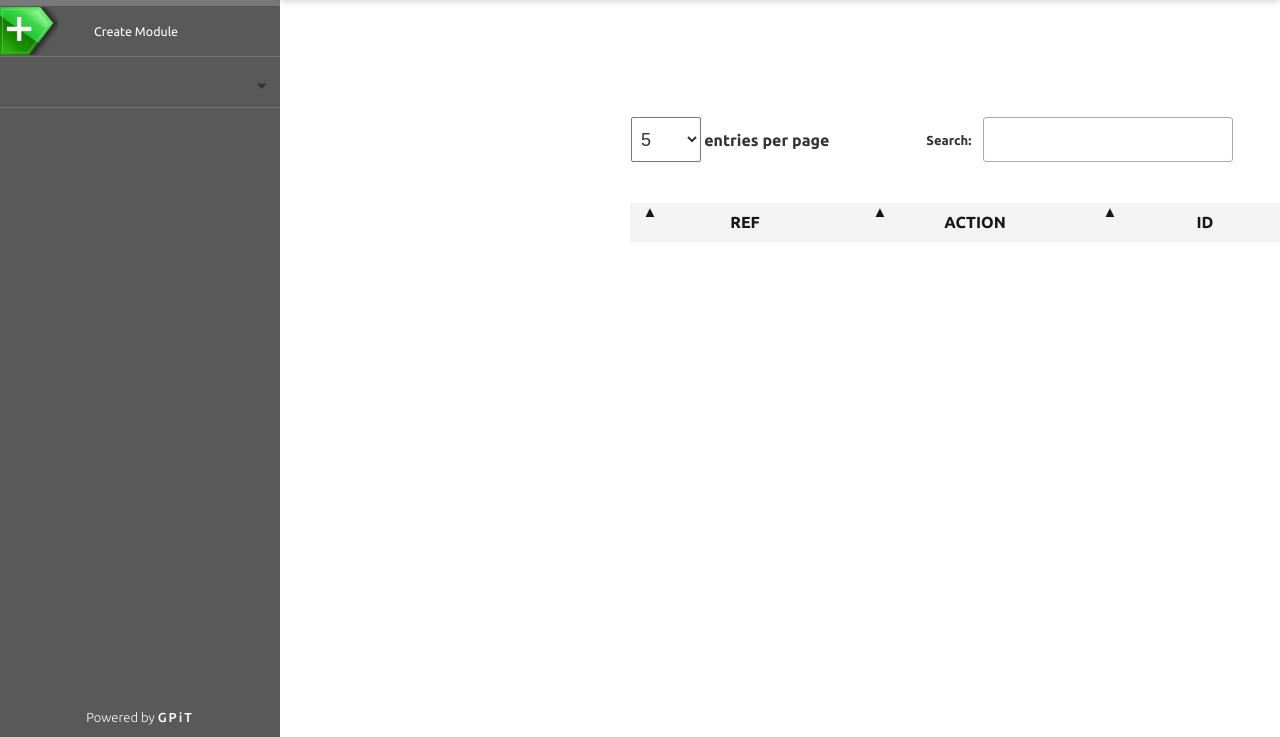
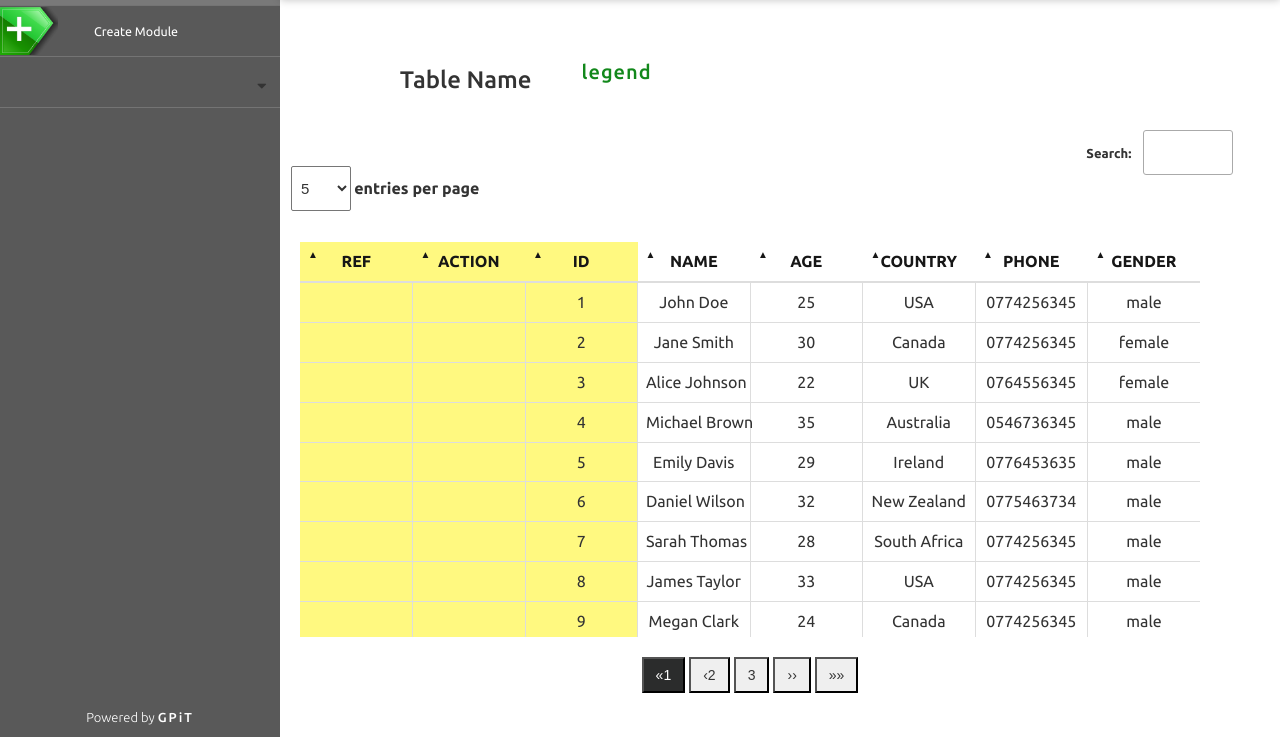
Before and after one commit to glitz-jndu/tableCreater, a plain HTML site: page dev.html in a window 1280 px wide. Shown: the part 63-800 px from the top of the page. Drawn offline with nearby package versions, Linux system fonts and the light colour scheme; a web font is replaced by a local one.

Commit message:
create table with basic requirements

```diff
--- a/dev.html
+++ b/dev.html
@@ -148,8 +148,16 @@
         <div class="main">
             <div class="content">
                 <div id="container">
+
+                        <div id="tableName">
+                            <h3>Table Name</h3>
+                            <h4>legend</h4>
+                        </div>
+
+
                     <div id="search-view">
                         <div id="searchControl">
+
                           <label for="searchInput">Search:</label>
                           <input type="text" id="searchInput" >
                         </div>
@@ -162,6 +170,7 @@
                                           <option value="10">10</option>
                                           <option value="15">15</option>
                                           <option value="20">20</option>
+
                                     </select>
                                     <label for="rowsPerPage" id="rowbox">entries per page</label>
                               </div>
@@ -172,10 +181,10 @@
                     <table class="table" id="dataTable">
                       <thead>
                         <tr id="uniq">
-                          <th data-column="ref" data-order="desc" id="uniq">REF</th>
-                          <th data-column="Action" data-order="desc" id="uniq">ACtion</th>
-                          <th data-column="id" data-order="desc" id="uniq">ID</th>
-                          <th data-column="name" data-order="desc" id="uniq">Name</th>
+                          <th data-column="ref" data-order="desc" id="uniq1">REF</th>
+                          <th data-column="Action" data-order="desc" id="uniq2">ACtion</th>
+                          <th data-column="id" data-order="desc" id="uniq3">ID</th>
+                          <th data-column="name" data-order="desc">Name</th>
                           <th data-column="age" data-order="desc">Age</th>
                           <th data-column="country" data-order="desc">Country</th>
                           <th data-column="phone" data-order="desc">Phone</th>
--- a/main.js
+++ b/main.js
@@ -20,9 +20,30 @@ const data = [
   { id: 18, name: "James Taylor", age: 33, country: "USA",phone: "0774256345", gender: "male" },
   { id: 19, name: "Megan Clark", age: 24, country: "Canada",phone: "0774256345", gender: "male" },
   { id: 20, name: "Chris White", age: 31, country: "UK",phone: "0774256345", gender: "male" },
+  { id: 21, name: "John Doe", age: 25, country: "USA", phone: "0774256345", gender: "male" },
+  { id: 22, name: "Jane Smith", age: 30, country: "Canada", phone: "0774256345", gender: "female" },
+  { id: 23, name: "Alice Johnson", age: 22, country: "UK", phone: "0764556345", gender: "female" },
+  { id: 24, name: "Michael Brown", age: 35, country: "Australia", phone: "0546736345", gender: "male" },
+  { id: 25, name: "Emily Davis", age: 29, country: "Ireland", phone: "0776453635", gender: "male" },
+  { id: 26, name: "Daniel Wilson", age: 32, country: "New Zealand",phone: "0775463734", gender: "male" },
+  { id: 27, name: "Sarah Thomas", age: 28, country: "South Africa",phone: "0774256345", gender: "male"},
+  { id: 28, name: "James Taylor", age: 33, country: "USA",phone: "0774256345", gender: "male" },
+  { id: 29, name: "Megan Clark", age: 24, country: "Canada",phone: "0774256345", gender: "male" },
+  { id: 30, name: "Chris White", age: 31, country: "UK",phone: "0774256345", gender: "male" },
+  { id: 31, name: "Daniel Wilson", age: 32, country: "New Zealand",phone: "0774256345", gender: "male" },
+  { id: 32, name: "Sarah Thomas", age: 28, country: "South Africa",phone: "0774256345", gender: "male" },
+  { id: 33, name: "James Taylor", age: 33, country: "USA",phone: "0774256345", gender: "male" },
+  { id: 34, name: "Megan Clark", age: 24, country: "Canada",phone: "0774256345", gender: "male" },
+  { id: 35, name: "Chris White", age: 31, country: "UK",phone: "0774256345", gender: "male" },
+  { id: 36, name: "Daniel Wilson", age: 32, country: "New Zealand",phone: "0774256345", gender: "male" },
+  { id: 37, name: "Sarah Thomas", age: 28, country: "South Africa",phone: "0774256345", gender: "male" },
+  { id: 38, name: "James Taylor", age: 33, country: "USA",phone: "0774256345", gender: "male" },
+  { id: 39, name: "Megan Clark", age: 24, country: "Canada",phone: "0774256345", gender: "male" },
+  { id: 40, name: "Chris White", age: 31, country: "UK",phone: "0774256345", gender: "male" },
+
 ];
 
-let rowsPerPage = 5;
+let rowsPerPage = 10;
 let currentPage = 1;
 let filteredData = data;
 
@@ -38,10 +59,10 @@ function renderTable(data, page = 1) {
   paginatedData.forEach(row => {
     const tr = document.createElement('tr');
     tr.innerHTML = `
-     <td></td>
-     <td></td>
-      <td id="uniq">${row.id}</td>
-      <td id="uniq">${row.name}</td>
+     <td id="uniq1"></td>
+     <td id="uniq2"></td>
+      <td id="uniq3">${row.id}</td>
+      <td >${row.name}</td>
       <td>${row.age}</td>
       <td>${row.country}</td>
       <td>${row.phone}</td>
@@ -160,28 +181,49 @@ function renderPagination(totalItems, currentPage) {
   }
 }
 
-// Adjust table to screen height
+
 function adjustTableToScreenHeight() {
   const tableContainer = document.querySelector('.table-wrap');
   const tableBody = document.querySelector('#dataTable tbody');
 
-  const headerHeight = document.querySelector('h1').offsetHeight;
-  const searchHeight = document.getElementById('search-view').offsetHeight;
-  const paginationHeight = document.getElementById('pagination').offsetHeight;
+  const headerHeight = document.getElementById('tableName').offsetHeight || 0;
+  const searchHeight = document.getElementById('search-view').offsetHeight || 0;
+  const paginationHeight = document.getElementById('pagination').offsetHeight || 0;
   const totalHeight = window.innerHeight;
 
-  const availableHeight = totalHeight - headerHeight - searchHeight - paginationHeight - 50; // Extra margin
+  // Calculate the available height for the table
+  const availableHeight = totalHeight - (headerHeight + paginationHeight + searchHeight + 50);
 
-  const rowHeight = tableBody.querySelector('tr') ? tableBody.querySelector('tr').offsetHeight : 40; // Default to 40px if no rows
+  // Calculate row height
+  const rowHeight = tableBody.querySelector('tr') ? tableBody.querySelector('tr').offsetHeight : 40;
+
+  // Calculate how many rows fit into the available height
   const rowsThatFit = Math.floor(availableHeight / rowHeight);
 
-  rowsPerPage = rowsThatFit;
+  // Set the rowsPerPage based on the calculation
+  rowsPerPage = rowsThatFit > 0 ? rowsThatFit : 5;  // Fallback to 5 if the calculation is incorrect
+
+  // Render the table with the current page
   renderTable(filteredData, currentPage);
 }
 
-// Recalculate when the window is resized
+// Adjust the table height and rerender when the window is resized
 window.addEventListener('resize', adjustTableToScreenHeight);
 
-// Initial table render and height adjustment
+// Call the function to adjust the table on load
+adjustTableToScreenHeight();
+
+// Render the table with initial data and page
+renderTable(filteredData, currentPage);
+
+// Handle change in rowsPerPage manually
+document.getElementById('rowsPerPage').addEventListener('change', function() {
+  rowsPerPage = parseInt(this.value);
+  renderTable(filteredData, 1);  // Start from the first page when rows per page changes
+});
+
+
+window.addEventListener('resize', adjustTableToScreenHeight);
+
 adjustTableToScreenHeight();
 renderTable(filteredData, currentPage);
--- a/style.css
+++ b/style.css
@@ -19,11 +19,10 @@
   font-size: 16px;
   border-collapse: collapse;
   border-style: hidden;
-  width:auto;
+  width:100%;
 
 }
 
-/* Container for the table */
 .tableContainer {
   margin: auto;
   text-align: center;
@@ -33,32 +32,31 @@
   position: absolute;
 
   left: 350px;
-  margin-top:30px;
+  margin-top:20px;
 
 
 }
 
-/* Wrapper for scrolling */
 .table-wrap {
-  max-height:calc(100vh - 140px); /* Adjust to fit within screen height */
+  max-height:calc(100vh - 405px);
   width:auto;
-  max-width: 100%;  /* Ensure it fits in screen width */
+  max-width: 100%;
   position: relative;
-  overflow-x:scroll;
+  overflow-x:auto;
   overflow-y:hidden;
 }
 
 
-/* Table itself */
+
 #dataTable {
-  width: auto;
+  width: 100%;
   min-width:100%;
   text-align: left;
-  margin: auto;
+  /* margin: auto; */
   /* border:none; */
 }
 
-/* Table Header */
+
 .table thead th {
   background-color: #ffffff;
   color: #161616;
@@ -67,44 +65,40 @@
 
   background-color: #ffffff;
   cursor: pointer;
-  /* white-space: nowrap;                  Prevent text wrapping */
+  /* white-space: nowrap;
   text-align: center;
   padding-top: 5px;
   padding-bottom: 20px;
-  border-bottom: 2px solid #ddd; /* Only bottom border for separation */
+  border-bottom: 2px solid #ddd; */
   border-inline:unset;
 
 }
 
-/* Table cells */
 table th, table td {
   /* padding: 5px 10px; */
   border: 1px solid #ddd;
   text-align: center;
-  /* white-space: nowrap;  */
-  max-width: 150px; /* Fixed width for all cells */
+  white-space: nowrap;
+  max-width: 150px;
   /* overflow: hidden; */
-  /* text-overflow: ellipsis; */
+  text-overflow: ellipsis;
   min-width:230px;
   padding-top: 10px;
   padding-bottom:23px;
 
 }
 
-/* Sort Arrows for Column Headers */
 table th::after {
   position: absolute;
   display: block;
   bottom: 50%;
   content: "▲";
   content: "▲" /"";
-  /* margin-left: 55px;  */
   padding-left: 2%;
   font-size: 15px;
 
 }
 
-/* If column is sorted in ascending order */
 table th.sort-asc::after {
   position: absolute;
     display: block;
@@ -117,16 +111,30 @@ table th.sort-asc::after {
   box-shadow: inset 0 0 0 9999px rgba(0, 0, 0, 0.019);
 }
 
-/* If column is sorted in descending order */
 table th.sort-desc::after {
   content: "▼";
-    content: "▼" /"" ;/* Descending icon */
+    content: "▼" /"" ;
   font-size: 15px;
   padding-left: 2%;;
 
 }
+#tableName{
+  display:flex;
+  margin-top:100px;
+  margin-left: 500px;
+}
+h4 {
+  font-size: 20px;
+  font-weight: 500;
+  color: #12881b;
+  padding-left: 550px;
+  text-align: center;
+  letter-spacing: 1px;
+  line-height: 1.5;
+}
+
 #search-view{
-
+  margin-top: 50px;
   padding-bottom:3px;
 
 
@@ -136,7 +144,6 @@ table th.sort-desc::after {
   padding: 0px;
   margin-bottom: 0px;
   position:absolute;
-  top: 180px;
   right: 40px;
   font-size: 20px;
 
@@ -211,13 +218,12 @@ table th.sort-desc::after {
   content: '›';
 }
 #rowsPerPage {
-  border-radius: 2px;
+  border-radius: 3px;
 
   background-color: #ffffff;
   height:45px;
   width:70px;
   padding:5px;
-  margin-top:102px;
   margin-left: 348px;
   font-size:18px;
 
@@ -227,16 +233,27 @@ table th.sort-desc::after {
   font-size: 16px;
 }
 
-/* Responsive Design */
-@media (max-width: 1000px) {
-  /* For small screens, adjust the position and width */
+@media (max-width: 1500px) {
+
+  #tableName{
+    margin-left: 120px;
+  }
+
+  h4 {
+    font-size: 20px;
+    font-weight: 500;
+    padding-left: 50px;
+    text-align: center;
+    letter-spacing: 1px;
+    line-height: 1.5;
+  }
   #searchInput {
-    width: 100px;
+    width: 90px;
     right: 10px;
   }
   #searchControl{
 
-    top: 160px;
+    top: 193px;
     right: 40px;
     font-size: 20px;
 
@@ -248,7 +265,7 @@ table th.sort-desc::after {
     height:45px;
     width:60px;
     padding:5px;
-    margin-top:80px;
+    margin-top:5px;
     margin-left: 8px;
     font-size:15px;
 
@@ -257,8 +274,8 @@ table th.sort-desc::after {
   .tableContainer {
     margin: auto;
     text-align: center;
-    width: 65%;
-    max-height:20%;
+    width: 90%;
+    max-height:10%;
     font-family:'Gill Sans', 'Gill Sans MT', Calibri, 'Trebuchet MS', sans-serif;
 
     position: absolute;
@@ -268,14 +285,28 @@ table th.sort-desc::after {
 
 
   }
+  table th, table td {
+    /* padding: 5px 10px; */
+    border: 1px solid #ddd;
+    text-align: center;
+    white-space: nowrap;
+    max-width: 150px;
+    /* overflow: hidden; */
+    text-overflow: ellipsis;
+    min-width:90px;
+    padding-top: 10px;
+    padding-bottom:23px;
+
+  }
+
 
   #pagination-control {
     right: 160px;
   }
 
-  .tableContainer {
+  /* .tableContainer {
     width: 75%;
-  }
+  } */
 
   table th::after {
     position: absolute;
@@ -284,12 +315,11 @@ table th.sort-desc::after {
     content: "▲";
     content: "▲" /"";
     /* margin-left: 55px;  */
-    padding-left: 110px;
+    padding-left: 0px;
     font-size: 10px;
 
   }
 
-  /* If column is sorted in ascending order */
   table th.sort-asc::after {
     position: absolute;
       display: block;
@@ -297,47 +327,41 @@ table th.sort-desc::after {
       content: "▲";
       content: "▲" /"";
     font-size: 10px;
-    padding-left: 110px;
+    padding-left: 2px;
 
     box-shadow: inset 0 0 0 9999px rgba(0, 0, 0, 0.019);
   }
 
-  /* If column is sorted in descending order */
   table th.sort-desc::after {
     content: "▼";
-      content: "▼" /"" ;/* Descending icon */
+      content: "▼" /"" ;
     font-size: 10px;
-    padding-left: 110px;;
+    padding-left: 2px;;
 
   }
+
+
+  #uniq{
+    left:0 !important;
+    z-index: 1000;
+
+  }
+#uniq2{
+    left:90px !important;
+
+  }
+#uniq3{
+    left: 180px !important;
+
+  }
+
 }
 
 
-.table th:nth-child(1),
-.table th:nth-child(2),
-.table th:nth-child(3),
-.table td:nth-child(1),
-.table td:nth-child(2),
-.table td:nth-child(3){
-  position: sticky;
-  left: 0;
-  background-color: #f3f3f3; /* Background to avoid overlap issues */
-  z-index: 1;
-  text-align: center;
-  white-space: nowrap; /*Prevent text wrapping*/
-}
 
-/* Sticky second column with a higher z-index */
-.table th:nth-child(2),
-.table td:nth-child(2) {
-  z-index: 2;
-  white-space: nowrap;
-}
-.table th:nth-child(3),
-.table td:nth-child(3) {
-  z-index: 3;
-  white-space: nowrap;
-}
+
+
+
 
 .table thead {
   position: sticky;
@@ -347,10 +371,32 @@ table th.sort-desc::after {
 }
 .table th,
 .table td {
-  max-width:5px; /* or any width that fits */
-  white-space: nowrap; /* Prevent wrapping */
+  max-width:3px;
+  white-space: nowrap;
 }
-/* #uniq{
+#uniq1{
   position:sticky;
+  left:0;
+  z-index: 1;
   text-align: center ;
-} */
+  white-space: nowrap;
+  background-color: hsl(57, 100%, 75%);
+
+}
+#uniq2{
+  position:sticky;
+  left:230px;
+  z-index: 1;
+  text-align: center ;
+  white-space: nowrap;
+  background-color: hsl(57, 100%, 75%);
+
+}
+#uniq3{
+  position:sticky;
+  left: 460px;
+  z-index: 1;
+  text-align: center ;
+  white-space: nowrap;
+  background-color: hsl(57, 100%, 75%);
+}
--- a/style2.css
+++ b/style2.css
@@ -1806,7 +1806,7 @@ button:focus {
 #wrapper {
     width: 100%;
     /* max-width: 964px; */
-    position: relative;
+    /* position: relative; */
 }
 
 #carousel {
```
Also changed, not shown: src/css/cdn/datatables/jquery.dataTables.min.css (deleted).
